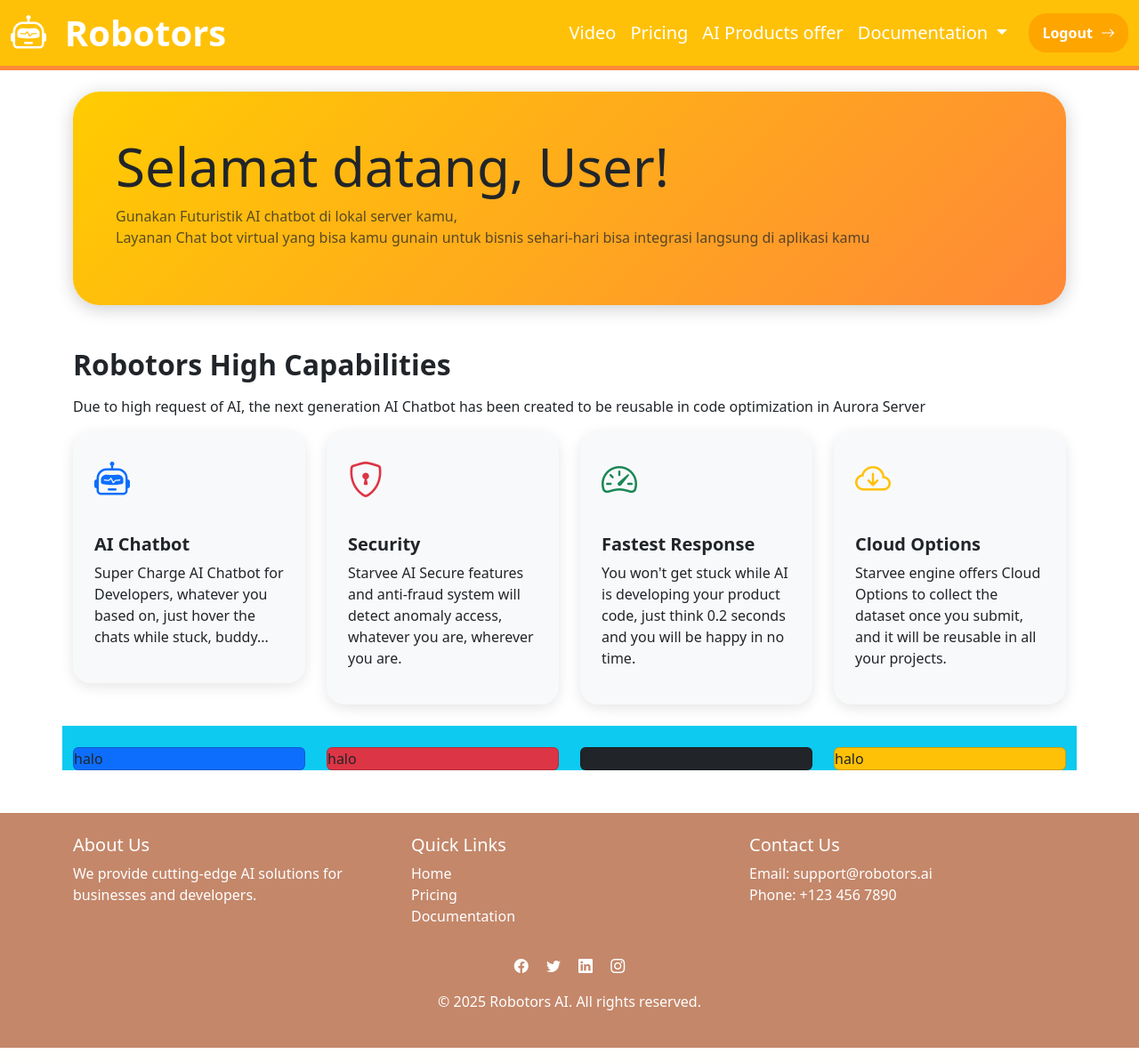
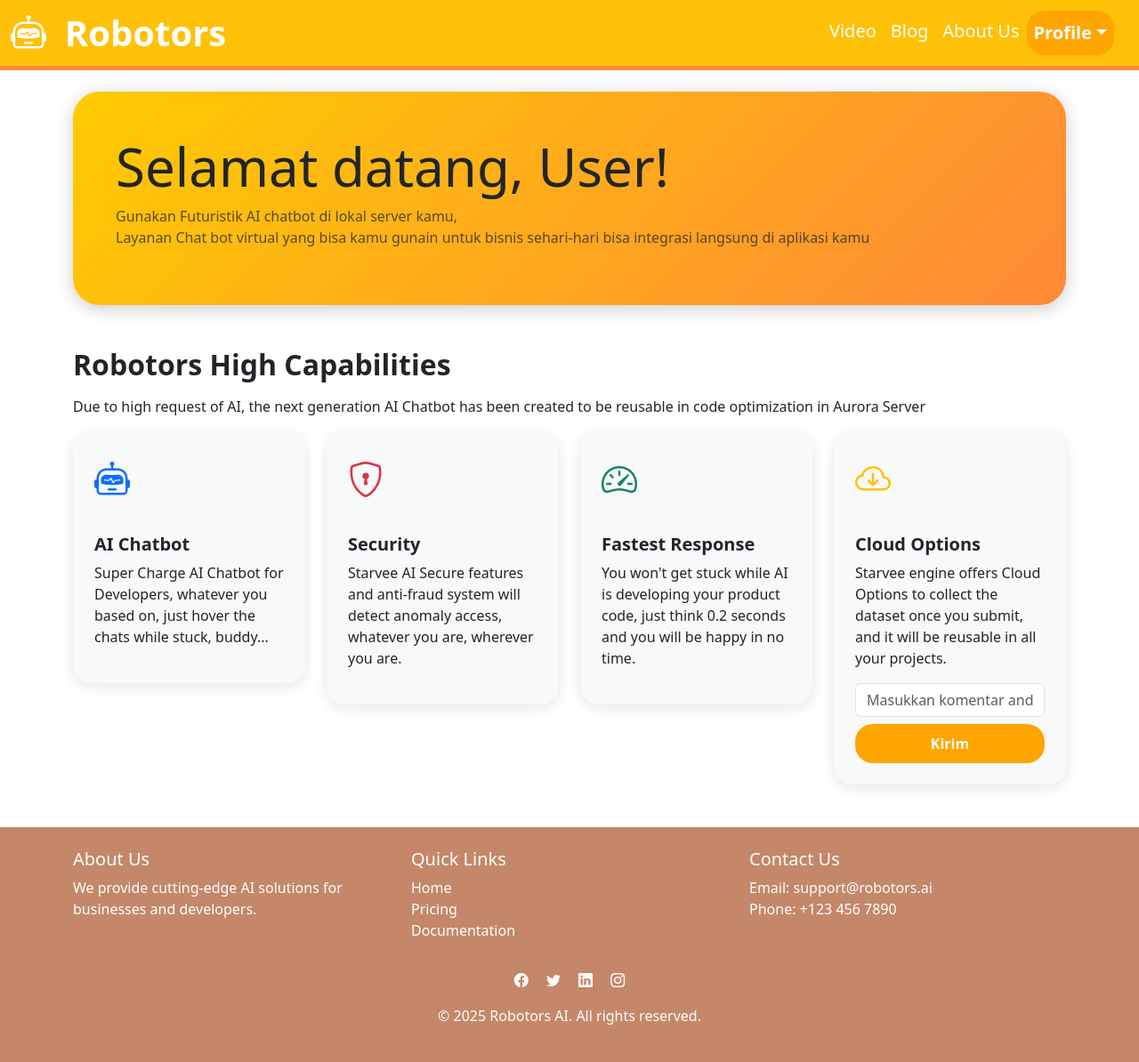
Before and after one commit to TatiaW/chataisems2, a PHP site: page /index.php?page=welcome in a window 1280 px wide. Shown: the whole page at 89% size. Run offline with PHP 8.4, Linux system fonts and the light colour scheme; the visitor is signed in with stand-in values (Sample User, id 1); tables that the repository leaves empty or names only in its code hold one stand-in row (values such as "Sample post").

Commit message:
Rassid( role,comment,profil)

```diff
--- a/_parcials/_template/header.php
+++ b/_parcials/_template/header.php
@@ -1,3 +1,7 @@
+<?php
+include 'koneksi.php';
+?>
+
 <!DOCTYPE html>
 <html lang="en">
 
@@ -35,46 +39,60 @@
           <li class="nav-item">
             <?php
             if (isset($_SESSION['user_id'])) {
+              $user_id = $_SESSION['user_id'];
+
+              // Ambil role user dari database
+              $query = "SELECT role.role FROM tb_users JOIN role ON tb_users.role_id = role.id WHERE tb_users.id = ?";
+              $stmt = $connect->prepare($query);
+              $stmt->bind_param("i", $user_id);
+              $stmt->execute();
+              $result = $stmt->get_result();
+              $row = $result->fetch_assoc();
+              $role = $row['role'] ?? 'user'; // Default ke user jika tidak ditemukan
+
+              if ($role === 'admin') {
                   echo '<a class="nav-link text-white" href="?page=vidio" style="font-size: 20px;">Video</a>';
+              } else {
+                  echo '<a class="nav-link text-white" href="?page=welcome" style="font-size: 20px;">Home</a>';
+              }
           } else {
               echo '<a class="nav-link text-white" href="?page=home" style="font-size: 20px;">Home</a>';
           }
             ?>
           </li>
           <li class="nav-item">
-            <a class="nav-link text-white" style="font-size: 20px;">Pricing</a>
+            <a class="nav-link text-white" style="font-size: 20px;">Blog</a>
           </li>
           <li class="nav-item">
-            <a class="nav-link text-white" style="font-size: 20px;">AI Products offer</a>
+            <a class="nav-link text-white" style="font-size: 20px;">About Us</a>
           </li>
-          <li class="nav-item dropdown">
-            <a class="nav-link dropdown-toggle text-white" href="#" role="button" data-bs-toggle="dropdown"
+          <?php
+            if (isset($_SESSION['user_id'])){
+          echo '<li class="nav-item dropdown">';
+            echo '<a class="nav-link dropdown-toggle text-white btn btn-custom" href="#" role="button" data-bs-toggle="dropdown"
               aria-expanded="false" style="font-size: 20px;">
-              Documentation
-            </a>
-            <ul class="dropdown-menu">
-              <li><a class="dropdown-item" href="#">API Integrations</a></li>
-              <li><a class="dropdown-item" href="#">Embedded AI Chatbots</a></li>
-              <li>
-                <hr class="dropdown-divider">
-              </li>
-              <li><a class="dropdown-item" href="#">Cloud Datasets</a></li>
-            </ul>
-          </li>
-        </ul>
-
-        <?php
-        if (isset($_SESSION['user_id'])) {
-          echo '<a href="?logout=true" class="btn btn-custom">Logout <i class="bi bi-arrow-right"></i></a>';
-        } else {
+              Profile';
+            echo '</a>';
+              echo '<ul class="dropdown-menu">';
+              echo '<li><a class="dropdown-item" href="#">Account</i></a></li>';
+              echo '<li>';
+                echo '<hr class="dropdown-divider">';
+              echo '</li>';
+              echo '<li><a class="dropdown-item" href="?logout=true">Logout</a></li>';
+            echo '</ul>';
+            }else{
             echo '<a href="?page=login" class="btn btn-custom">Login Here <i class="bi bi-arrow-right"></i></a>';
             }
-        if (isset($_GET['logout'])) {
+
+            if (isset($_GET['logout'])){
               session_destroy();
               header("Location: index.php?page=home");
               exit;
             }
             ?>
+
+          </li>
+        </ul>
         </div>
     </div>
   </nav>
--- a/file_/welcome.php
+++ b/file_/welcome.php
@@ -1,5 +1,41 @@
-<?php include '_parcials/_template/header.php';
+<?php
+include '_parcials/_template/header.php';
+
 include 'koneksi.php';
+
+if (isset($_SESSION['success_message'])) {
+  echo '<div id="alertBox" class="alert alert-success " role="alert">
+          ' . $_SESSION['success_message'] . '
+        </div>';
+  unset($_SESSION['success_message']);
+}
+//Query insert comment
+if ($_SERVER["REQUEST_METHOD"] == "POST" && isset($_POST['submit_comment'])) {
+  if (isset($_SESSION['user_id'])){
+    $user_id = $_SESSION['user_id'];
+    $comment = $_POST['comment'];
+    $is_approved = 1;
+    $create_at = date('Y-m-d H:i:s');
+        // Query untuk insert data
+        $query_insert = "INSERT INTO tb_comment (id_users,comment,is_approved,created_at)
+                        VALUES (?, ?, ?, ?)";
+        $stmt_insert = $connect->prepare($query_insert);
+        $stmt_insert->bind_param("isis",$user_id,$comment,$is_approved,$create_at);
+
+        if ($stmt_insert->execute()) {
+          $_SESSION['success_message'] = '<div id="alertBox" class=" alert-danger" role="alert">
+                        Komentarmu Telah Di Posting
+                    </div>';
+            header("Location: index.php?page=welcome");
+            // var_dump($_POST, $_SESSION, $user_id);
+            exit();
+        } else {
+            echo "<script>alert('gagal, Cak ulangi');</script>";
+        }
+
+        $stmt_insert->close();
+    }
+}
 
 ?>
 <head>
@@ -70,31 +106,19 @@ include 'koneksi.php';
               <i class="bi bi-cloud-arrow-down text-warning fs-1"></i>
               <h5 class="mt-3"><b>Cloud Options</b></h5>
               <p>Starvee engine offers Cloud Options to collect the dataset once you submit, and it will be reusable in all your projects.</p>
+              <form method="post">
+                <input type="text" name="comment" class="form-control mb-2" placeholder="Masukkan komentar anda" required>
+                <button name="submit_comment" class="btn w-100 btn-gold" type="submit">Kirim</button>
+              </form>
           </div>
       </div>
   </div>
 </div>
 
 
-  <div class="container bg-dark mt-5">
-    <div class="row row-cols-1 row-cols-md-2 row-cols-lg-4 g-4 bg-info">
-      <div class="col">
-        <div class=" card  bg-primary">halo</div>
-      </div>
-      <div class="col">
-        <div class=" card  bg-danger">halo</div>
-      </div>
-      <div class="col">
-        <div class=" card  bg-dark">halo</div>
-      </div>
-      <div class="col">
-        <div class=" card  bg-warning">halo</div>
-      </div>
-    </div>
-  </div>
 
-   <!-- Footer -->
-   <footer class=" text-white mt-5 py-4" style="background-color: #c4876a;">
+  <!-- Footer -->
+  <footer class=" text-white mt-5 py-4" style="background-color: #c4876a;">
     <div class="container">
       <div class="row">
         <div class="col-md-4">
@@ -125,7 +149,16 @@ include 'koneksi.php';
       </div>
     </div>
   </footer>
-
-
+  <script>
+    // Menghapus alert setelah 10 detik
+    setTimeout(function() {
+        var alertBox = document.getElementById("alertBox");
+        if (alertBox) {
+            alertBox.style.transition = "opacity 1s";
+            alertBox.style.opacity = "0";
+            setTimeout(function() { alertBox.remove(); }, 1000);
+        }
+    }, 10000);
+</script>
 </body>
 </html>
```
Also changed, not shown: file_/login.php (+20 -3 lines), file_/vidio.php (+70 -7 lines). Lines whose indentation alone changed are shown as unchanged.
